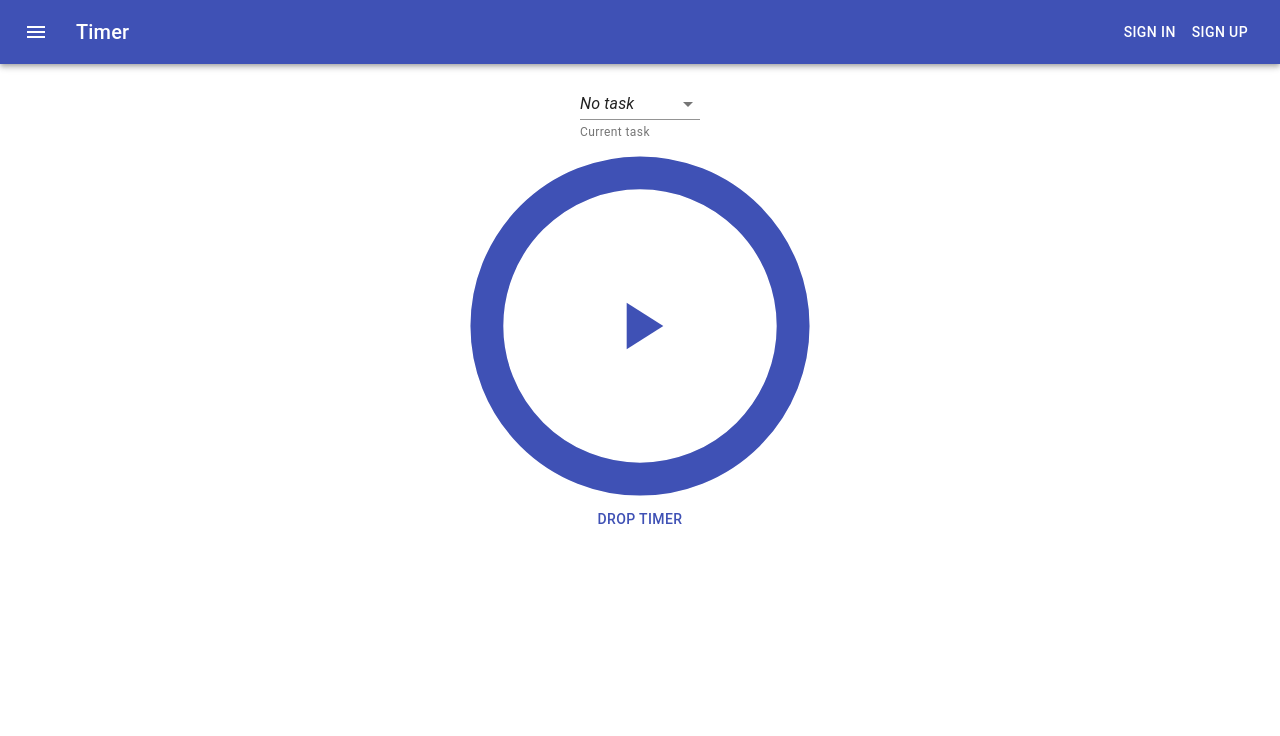
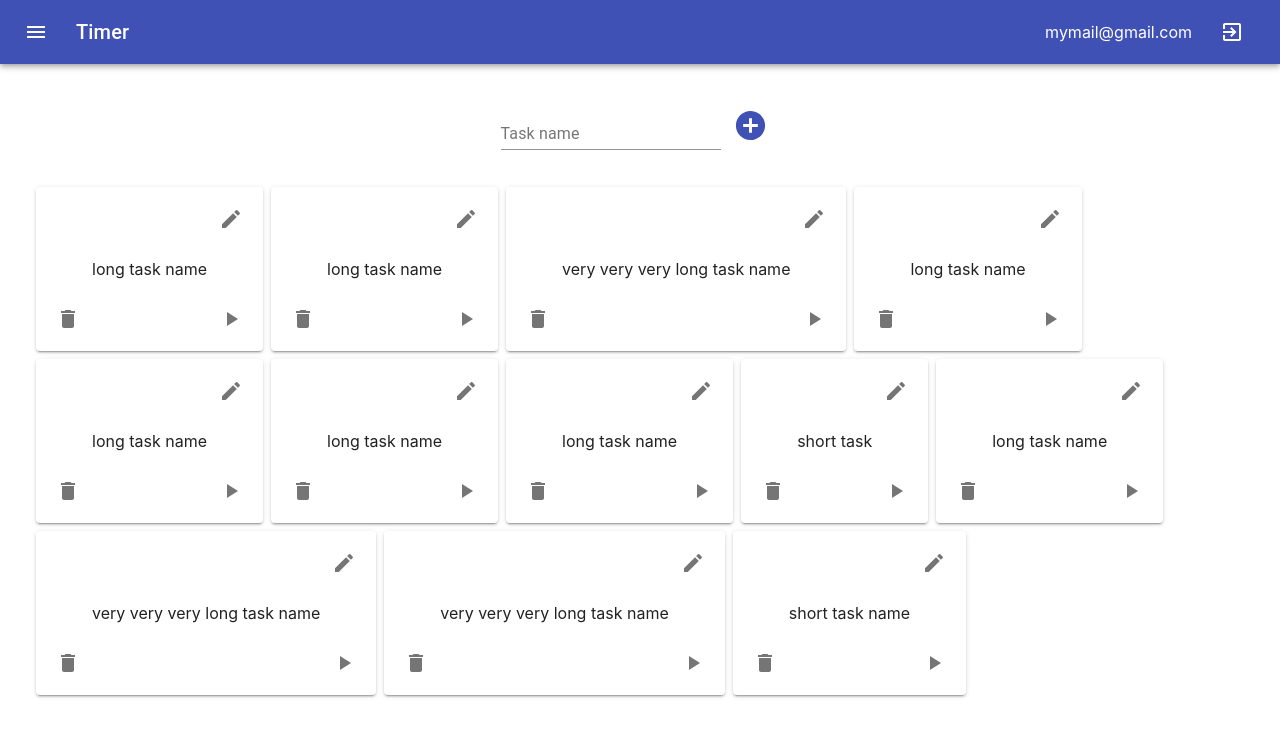
Before and after one commit to MetaMmodern/Pomodorro, a React (Create React App) app in the folder client/: page /tasks in a window 1280 px wide. Before the commit this address led to /. Shown: the top 736 px of the page. Built offline with nearby package versions, Linux system fonts and the light colour scheme.

Commit message:
add lazy load pages, tasks page, task component

```diff
--- a/client/src/App.js
+++ b/client/src/App.js
@@ -5,12 +5,13 @@ import Panel from "./components/Panel/Panel";
 import { useRoutes } from "./routes";
 import { BrowserRouter as Router } from "react-router-dom";
 
-function App(props) {
-  const routes = useRoutes(false);
+function App() {
+  const isLogged = true;
+  const routes = useRoutes(isLogged);
   return (
     <div className="App">
       <Router>
-        <NavBar />
+        <NavBar isLogged={isLogged} />
         <Panel />
         {routes}
       </Router>
--- a/client/src/components/NavBar/NavBar.js
+++ b/client/src/components/NavBar/NavBar.js
@@ -6,12 +6,12 @@ import {
   Typography,
   Button,
   makeStyles,
-  ButtonBase,
 } from "@material-ui/core";
 import MenuIcon from "@material-ui/icons/Menu";
 import { connect } from "react-redux";
 import { togglePanel } from "../../redux/actions/actions";
 import { Link } from "react-router-dom";
+import { ExitToApp } from "@material-ui/icons";
 const useStyles = makeStyles((theme) => ({
   root: {
     flexGrow: 1,
@@ -41,10 +41,21 @@ function NavBar(props) {
           <Typography variant="h6" className={classes.title}>
             Timer
           </Typography>
-          <Button color="inherit" to={"/auth"} component={Link}>
-            Sign in
-          </Button>
-          <Button color="inherit">Sign up</Button>
+          {props.isLogged ? (
+            <>
+              <div style={{ marginRight: "1rem" }}>mymail@gmail.com</div>
+              <IconButton color="inherit">
+                <ExitToApp />
+              </IconButton>
+            </>
+          ) : (
+            <>
+              <Button color="inherit" to={"/auth"} component={Link}>
+                Sign in
+              </Button>
+              <Button color="inherit">Sign up</Button>
+            </>
+          )}
         </Toolbar>
       </AppBar>
     </div>
--- /dev/null
+++ b/client/src/components/Task/Task.js
@@ -0,0 +1,57 @@
+import React from "react";
+import { Grid, Paper, makeStyles, IconButton } from "@material-ui/core";
+import { Edit, Delete, PlayArrow } from "@material-ui/icons";
+
+const useStyles = makeStyles((theme) => ({
+  paper: {
+    padding: theme.spacing(1),
+    color: theme.palette.text.primary,
+  },
+}));
+export default function Task(props) {
+  const classes = useStyles();
+  return (
+    <Grid item>
+      <Paper className={classes.paper} elevation={2}>
+        <div
+          style={{
+            display: "flex",
+            flexDirection: "column",
+            justifyContent: "space-between",
+            minWidth: "10rem",
+            minHeight: "5rem",
+          }}
+        >
+          <div style={{ marginLeft: "auto" }}>
+            <IconButton>
+              <Edit />
+            </IconButton>
+          </div>
+          <div
+            style={{
+              textAlign: "center",
+              marginLeft: 48,
+              marginRight: 48,
+              marginTop: "1rem",
+              marginBottom: "1rem",
+            }}
+          >
+            {props.text}
+          </div>
+          <div style={{ display: "flex", justifyContent: "space-between" }}>
+            <div>
+              <IconButton>
+                <Delete />
+              </IconButton>
+            </div>
+            <div>
+              <IconButton>
+                <PlayArrow />
+              </IconButton>
+            </div>
+          </div>
+        </div>
+      </Paper>
+    </Grid>
+  );
+}
--- /dev/null
+++ b/client/src/components/TaskAdder/TaskAdder.js
@@ -0,0 +1,16 @@
+import React from "react";
+import { TextField, IconButton } from "@material-ui/core";
+import { AddCircle } from "@material-ui/icons";
+import "./TaskAdder.scss";
+export default function TaskAdder() {
+  return (
+    <div className="TaskAdder">
+      <form action="none" style={{ display: "flex", alignItems: "center" }}>
+        <TextField label="Task name" />
+        <IconButton>
+          <AddCircle color="primary" fontSize="large" />
+        </IconButton>
+      </form>
+    </div>
+  );
+}
--- /dev/null
+++ b/client/src/components/TaskAdder/TaskAdder.scss
@@ -0,0 +1,3 @@
+.TaskAdder {
+  margin-top: 2rem;
+}
--- /dev/null
+++ b/client/src/components/TasksContainer/TasksContainer.js
@@ -0,0 +1,32 @@
+import React from "react";
+import Task from "../Task/Task";
+import "./TasksContainer.scss";
+import { Grid } from "@material-ui/core";
+export default function TasksContainer() {
+  return (
+    <div className="TasksContainer">
+      <Grid
+        container
+        spacing={1}
+        style={{
+          marginLeft: "auto",
+          marginRight: "auto",
+        }}
+        justify="flex-start"
+      >
+        <Task text="long task name" />
+        <Task text="long task name" />
+        <Task text="very very very long task name" />
+        <Task text="long task name" />
+        <Task text="long task name" />
+        <Task text="long task name" />
+        <Task text="long task name" />
+        <Task text="short task" />
+        <Task text="long task name" />
+        <Task text="very very very long task name" />
+        <Task text="very very very long task name" />
+        <Task text="short task name" />
+      </Grid>
+    </div>
+  );
+}
--- /dev/null
+++ b/client/src/components/TasksContainer/TasksContainer.scss
@@ -0,0 +1,6 @@
+.TasksContainer {
+  margin-top: 2rem;
+  margin-left: 2rem;
+  margin-right: 2rem;
+  flex-grow: 1;
+}
--- a/client/src/pages/TasksPage/TasksPage.js
+++ b/client/src/pages/TasksPage/TasksPage.js
@@ -1,9 +1,12 @@
 import React from "react";
-
+import TaskAdder from "../../components/TaskAdder/TaskAdder";
+import "./TasksPage.scss";
+import TasksContainer from "../../components/TasksContainer/TasksContainer";
 export default function TasksPage() {
   return (
-    <div>
-      <h1>Tasks page</h1>
+    <div className="TasksPage">
+      <TaskAdder />
+      <TasksContainer />
     </div>
   );
 }
--- /dev/null
+++ b/client/src/pages/TasksPage/TasksPage.scss
@@ -0,0 +1,5 @@
+.TasksPage {
+  display: flex;
+  flex-direction: column;
+  align-items: center;
+}
--- a/client/src/routes.js
+++ b/client/src/routes.js
@@ -1,37 +1,28 @@
-import React from "react";
+import React, { Suspense, lazy } from "react";
 import { Switch, Route, Redirect } from "react-router-dom";
-import TasksPage from "./pages/TasksPage/TasksPage";
-import SettingsPage from "./pages/SettingsPage/SettingsPage";
-import TimerPage from "./pages/TimerPage/TimerPage";
-import AuthPage from "./pages/AuthPage/AuthPage";
-
+const TimerPage = lazy(() => import("./pages/TimerPage/TimerPage"));
+const TasksPage = lazy(() => import("./pages/TasksPage/TasksPage"));
+const SettingsPage = lazy(() => import("./pages/SettingsPage/SettingsPage"));
+const AuthPage = lazy(() => import("./pages/AuthPage/AuthPage"));
 export function useRoutes(isAuthenticated) {
-  if (isAuthenticated) {
   return (
+    <Suspense fallback={<div>Loading...</div>}>
+      {isAuthenticated ? (
         <Switch>
-        <Route path="/" exact>
-          <TimerPage />
-        </Route>
-        <Route path="/tasks" exact>
-          <TasksPage />
-        </Route>
-        <Route path="/settings" exact>
-          <SettingsPage />
-        </Route>
+          <Route path="/" exact component={TimerPage} />
+          <Route path="/tasks" component={TasksPage} />
+          <Route path="/settings" component={SettingsPage} />
           <Redirect to="/" />
         </Switch>
-    );
-  } else {
-    return (
+      ) : (
         <Switch>
-        <Route path="/" exact>
-          <TimerPage />
-        </Route>
-        <Route path="/auth">
-          <AuthPage />
-        </Route>
+          <Route path="/" exact component={TimerPage} />
+
+          <Route path="/auth" component={AuthPage} />
+
           <Redirect to="/" />
         </Switch>
+      )}
+    </Suspense>
   );
 }
-}
```
Also changed, not shown: client/src/difficulty.json (added, +49 -0 lines). Lines whose indentation alone changed are shown as unchanged.
